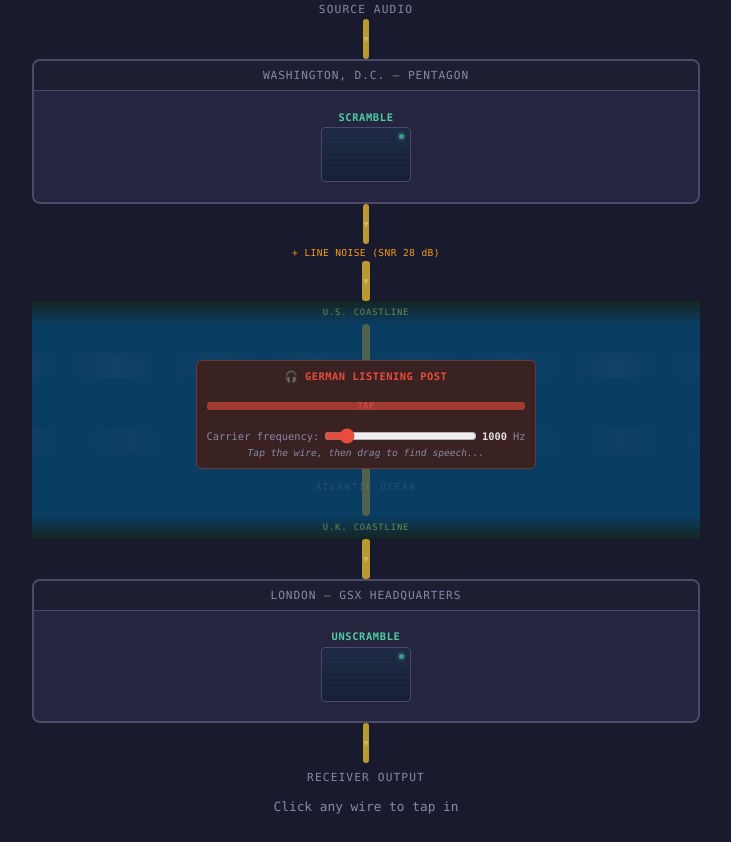
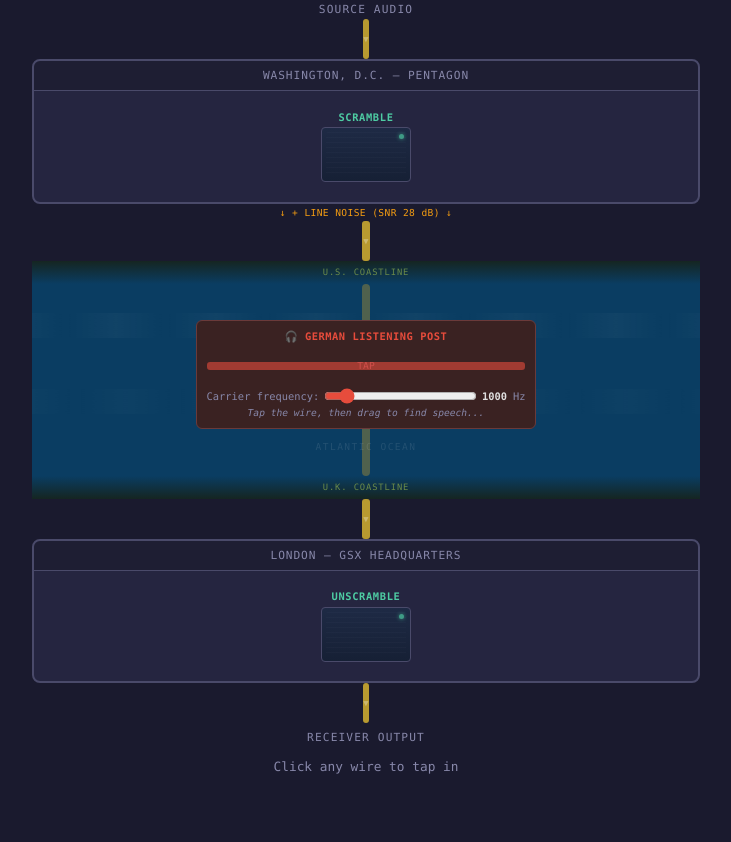
Before and after one commit to trbll/sigsalysim, a Flask app: page /v3 in a window 1280 px wide. Shown: the part 135-977 px from the top of the page, without its empty margins (274-1005 px from the left). After the commit the page ends 909 px from the top, so only its background shows below. Run offline with Flask 3, Linux system fonts and the light colour scheme.

Commit message:
Fix wire noise placement and receiver record spinning
- Removed duplicate wire above noise label. Now there's one tappable
  wire between terminal and ocean carrying the noisy on-the-wire signal.
  Noise label is purely visual, not a wire break point.
- Receiver record now always spins regardless of desync offset. Uses
  animation-delay offset to visually show phase difference from sender.
  Only pauses while actively being dragged.

Co-Authored-By: Claude Opus 4.6 (1M context) <noreply@anthropic.com>

```diff
--- a/web/static/v3/v3-vinyl.js
+++ b/web/static/v3/v3-vinyl.js
@@ -76,11 +76,6 @@ const VinylInteraction = (() => {
         // Snap to nearest available offset
         const snapped = snapToNearest(Math.round(currentOffset));
         setOffset(snapped);
-        // Resume spinning if at offset 0 (in sync)
-        if (recordEl && snapped === 0) {
-            recordEl.classList.add('spinning');
-            recordEl.style.transform = '';
-        }
     }
 
     function getAngle(e) {
@@ -107,15 +102,13 @@ const VinylInteraction = (() => {
         currentOffset = offset;
         updateDisplay();
 
-        // Visual: spin normally at 0, show static rotation at offset
+        // Record always spins — at offset it spins from a rotated start position
+        // using CSS animation-delay to visually offset it from the sender record
         if (recordEl) {
-            if (offset === 0) {
-                recordEl.classList.add('spinning');
-                recordEl.style.transform = '';
-            } else {
-                recordEl.classList.remove('spinning');
-                recordEl.style.transform = `rotate(${offset * 7.2}deg)`;
-            }
+            recordEl.classList.add('spinning');
+            // Use negative animation-delay to offset the phase of the spin
+            // This makes the record visually "ahead" or "behind" the sender
+            recordEl.style.animationDelay = `${-offset * 0.04}s`;
         }
 
         // If currently playing decrypt audio, switch to new offset
--- a/web/templates/v3.html
+++ b/web/templates/v3.html
@@ -67,20 +67,11 @@
         </div>
     </section>
 
-    <!-- Wire out of sender (CLEAN — no noise yet) -->
-    <div class="wire-v wire-tap"
-         data-variant-a3="a3_scrambled" data-variant-sigsaly="sigsaly_encrypted"
-         data-label-a3="Scrambled output (clean)" data-label-sigsaly="Encrypted output (clean)">
-        <div class="wire-flow">▼</div>
-    </div>
-
-    <!-- Noise gets added here -->
-    <div class="noise-label">+ LINE NOISE (SNR {{ manifest.params.snr_db if manifest else 28 }} dB)</div>
-
-    <!-- Wire entering ocean (WITH noise — this is what travels) -->
+    <!-- Wire from terminal to ocean — noise is added along this stretch -->
+    <div class="noise-label">↓ + LINE NOISE (SNR {{ manifest.params.snr_db if manifest else 28 }} dB) ↓</div>
     <div class="wire-v wire-tap cable-segment"
          data-variant-a3="a3_on_wire" data-variant-sigsaly="sigsaly_on_wire"
-         data-label-a3="Scrambled + noise (on the wire)" data-label-sigsaly="Encrypted + noise (on the wire)">
+         data-label-a3="On the wire (scrambled + noise)" data-label-sigsaly="On the wire (encrypted + noise)">
         <div class="wire-flow">▼</div>
     </div>
 
```
